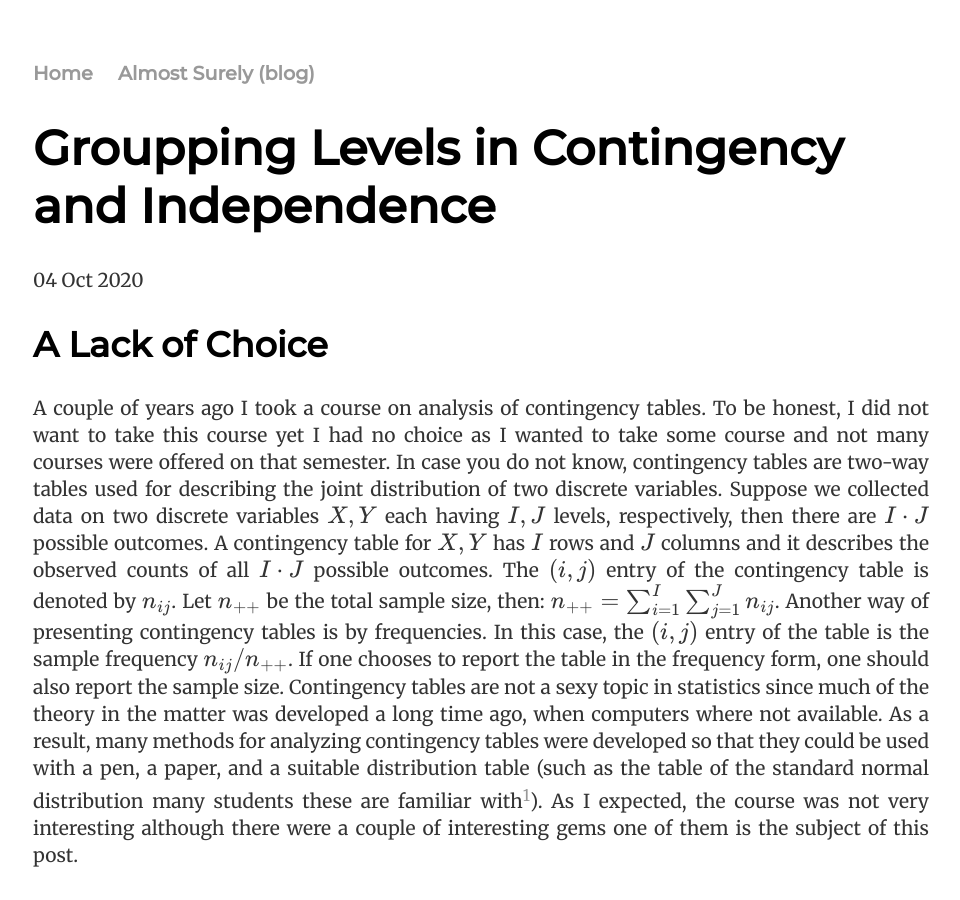
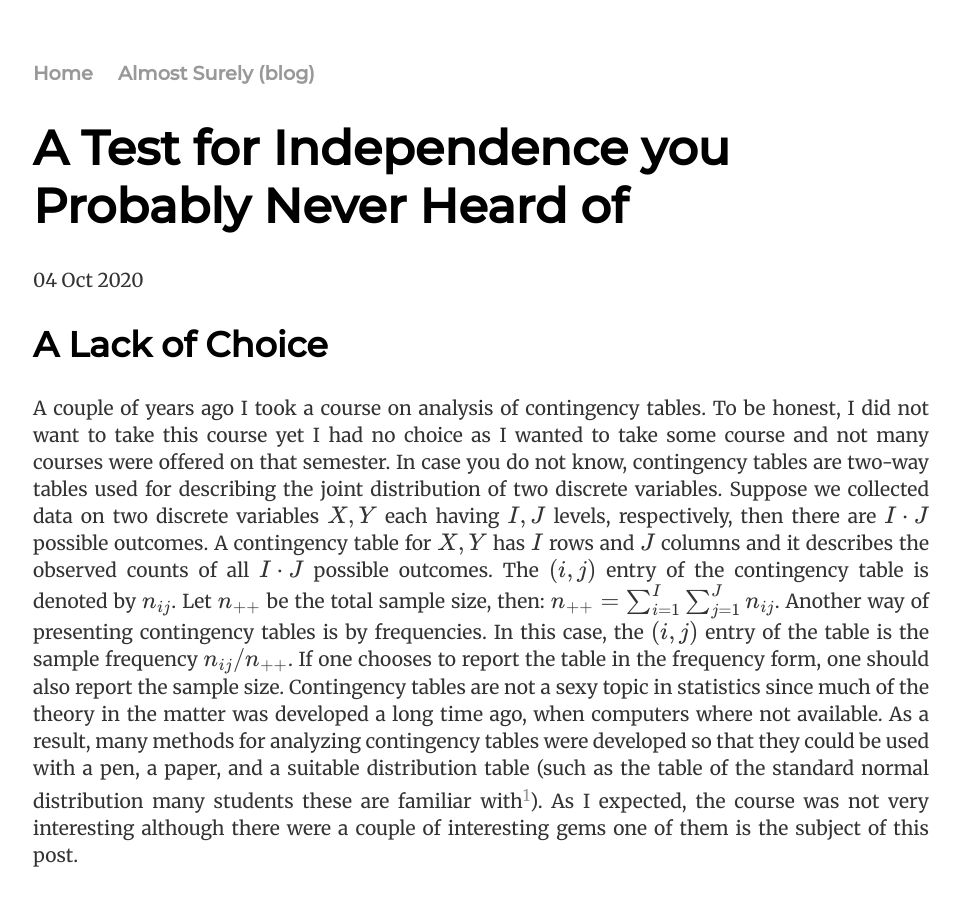
Before and after one commit to nirryde/nirryde.github.io, a Jekyll site: the page built from _posts/2020-10-04-A Test for Independence you Probably Never Heard of.md, in a window 1280 px wide and 900 px high. Shown: the whole window, without its empty margins (159-1119 px from the left). Built offline with Jekyll 4.4.1, drawn with Linux system fonts in a browser that asks for light colours; formulas are drawn with MathJax 3.

Commit message:
Update and rename 2020-10-04-Groupping Levels in Contingency and Independence.md to 2020-10-04-A Test for Independence you Probably Never Heard of.md

```diff
--- a/_posts/2020-10-04-Groupping Levels in Contingency and Independence.md
+++ b/_posts/2020-10-04-A Test for Independence you Probably Never Heard of.md
@@ -1,6 +1,6 @@
 ---
 layout: post
-title: "Groupping Levels in Contingency and Independence"
+title: "A Test for Independence you Probably Never Heard of"
 date: 2020-10-04
 ---
 
```
